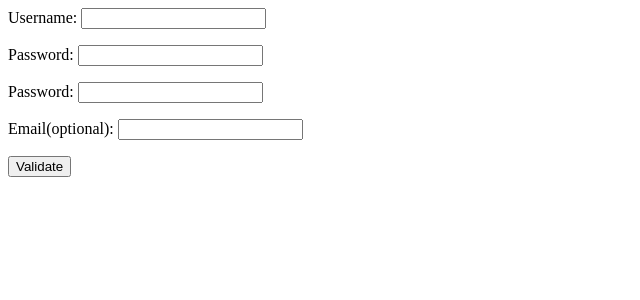
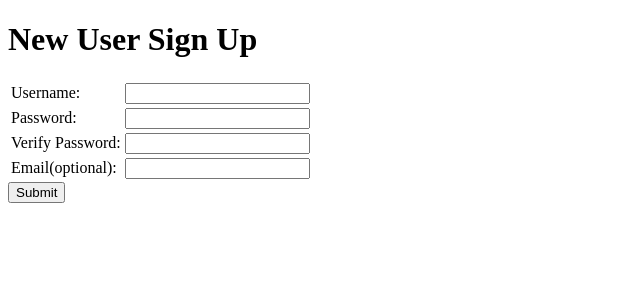
Before and after one commit to merkdee/user-signup, a Flask app: page / in a window 1280 px wide. Shown: the top 300 px of the page, without its empty margins (0-640 px from the left). Run offline with Flask 2, Linux system fonts and the light colour scheme.

Commit message:
user-signup assignment

```diff
--- a/main.py
+++ b/main.py
@@ -1,4 +1,4 @@
-from flask import Flask, request, request, render_template
+from flask import Flask, request, redirect, render_template
 import cgi
 import os
 import jinja2
@@ -15,27 +15,29 @@ def user_hello():
     user_name = request.form['user_name']
     return render_template('welcome.html', user_name=user_name)
 
-def is_string(string):
+def is_string(user_name):
+	user_name = request.form['user_name']
+	try:
+		str(user_name)
+		return True
+	except ValueError:
+		return False
+
+def pw_rules(user_pw):
+    user_pw = request.form['user_pw']
     try:
-        string == str
+        not user_pw.isspace()
         return True
     except ValueError:
         return False
 
-def pw_rules(string):
+def verify_email(user_email):
+    user_email = request.form['user_email']
     try:
-        if not string.isspace():
+        if '@' and 'com' in user_email:
             return True
     except ValueError:
         return False
-
-def verify_email(string):
-    try:
-        if '@' and '.com' in string:
-            return True
-    except ValueError:
-        return False
-
 
 
 @app.route("/signup", methods=['POST'])
@@ -45,7 +47,7 @@ def user_valid():
     verify_pw = request.form['verify_pw']
     user_email = request.form['user_email']
 
-    username_error =''
+    username_error = ''
     userpw_error = ''
     verifypw_error = ''
     useremail_error = ''
@@ -54,7 +56,6 @@ def user_valid():
         username_error = 'Not a valid username. Must be between 3 and 20 characters.'
         user_name = ''
     else:
-        user_name = str(user_name)
         if user_name > 20 and user_name < 3:
             username_error = 'Please select a username between 3 and 20 characters.'
             user_name = ''
@@ -63,8 +64,7 @@ def user_valid():
         userpw_error = "Not a vaild password. Please enter atleast 8 characters."
         user_pw = ''
     else:
-        user_pw = str(user_pw)
-        if len(user_pw) > 8:
+        if len(user_pw) < 8:
             userpw_error = 'Your password must be atleast 8 characters long.'
             user_pw = ''
 
@@ -75,6 +75,15 @@ def user_valid():
     if not verify_email(user_email):
         useremail_error = ' Please enter your email.'
         user_email = ''
+    else:
+        user_email = str(user_email)
+        if '@' and '.com' not in user_email:
+            useremail_error = 'Please enter your email.'
+            user_email = ''
 
+    if not username_error and userpw_error and useremail_error:
+        return render_template('welcome.html', user_name=user_name)
     else:
-        return render_template('welcome.html', user_name=user_name)
+        return render_template('signup.html', username_error=username_error, userpw_error=userpw_error, verifypw_error=verifypw_error, useremail_error=useremail_error)
+
+app.run()
--- a/templates/signup.html
+++ b/templates/signup.html
@@ -4,23 +4,42 @@
         <style>
             .error { color: red; }
         </style>
+        <title>New User Sign Up</title>
+        <link rel="stylesheet" href="css/style.css">
     </head>
-<body>
-        <title>New User Sign Up</title>
-    <form action="/signup" method='post'>
-        <label for="user-name">Username:</label>
-            <input type="text" name="user_name" value='{{user_name}}' />
-        <p class="error">{{username_error}}</p>
-        <label for="user-pw">Password:</label>
-            <input type="password" name="user_pw" value='{{user_pw}}'/>
-        <p class="error">{{userpw_error}}</p>
-        <label for="verify-pw">Password:</label>
-            <input type="password" name="verify_pw" value='{{verify_pw}}' />
-        <p class="error">{{verifypw_error}}</p>
-        <label for="user-emai">Email(optional):</label>
-            <input type="text" name="user_email" value='{{user_email}}' />
-        <p class="error">{{useremail_error}}</p>
-            <input type="Submit" value="Validate"/>
+    <body>
+            <h1>New User Sign Up</h1>
+        <form action="/signup" method='post'>
+            <table>
+                <tr>
+                    <td><label for="user-name">Username:</label></td>
+                    <td>
+                        <input type="text" name="user_name" required value='{{user_name}}' />
+                        <span class="error">{{username_error}}</span>
+                    </td>
+                </tr>
+                    <td><label for="user-pw">Password:</label></td>
+                    <td>
+                        <input type="password" name="user_pw" required value='{{user_pw}}'/>
+                        <span class="error">{{userpw_error}}</span>
+                    </td>
+                </tr>
+                <tr>
+                    <td><label for="verify-pw">Verify Password:</label></td>
+                    <td>
+                        <input type="password" name="verify_pw" required value='{{verify_pw}}' />
+                        <span class="error">{{verifypw_error}}</span>
+                    </td>
+                </tr>
+                <tr>
+                    <td><label for="user-emai">Email(optional):</label></td>
+                    <td>
+                        <input type="text" name="user_email" value='{{user_email}}' />
+                        <span class="error">{{useremail_error}}</span>
+                    </td>
+                </tr>
+            </table>
+            <input type="Submit">
         </form>
-</body>
+    </body>
 </html>
--- a/templates/welcome.html
+++ b/templates/welcome.html
@@ -1,5 +1,9 @@
 <!DOCTYPE html>
 <html>
+    <head>
+        <title>Welcome!</title>
+        <link rel="stylesheet" href="css/welcome.css">
+    </head>
     <body>
         <h1>Welcome, {{user_name}}</h1>
     </body>
```
Also changed, not shown: css/welcome.css (added, +9 -0 lines), css/style.css (added).
